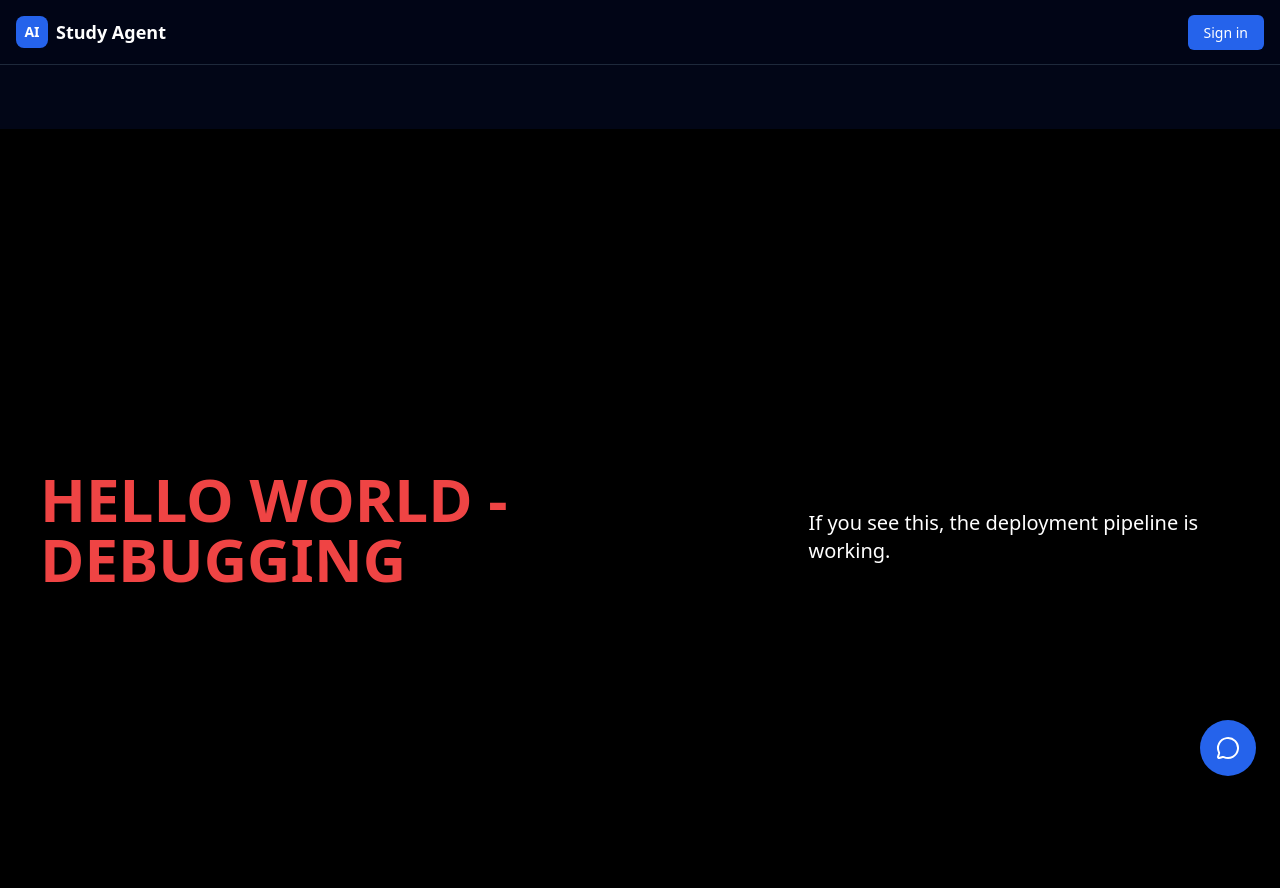
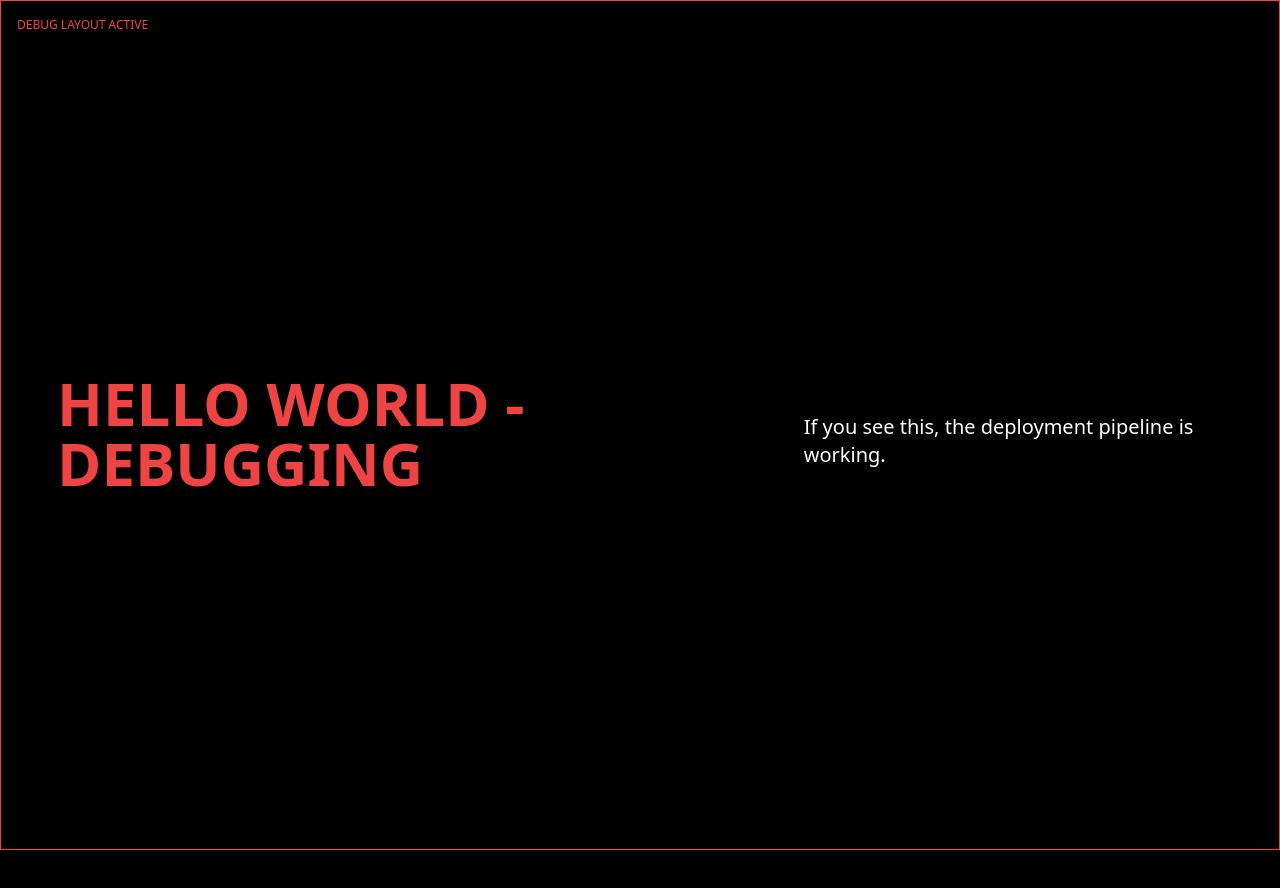
Before and after one commit to youshi-kanda/AIStudy_Agent, a Next.js app: page / in a window 1280 px wide. Shown: the top 888 px of the page. After the commit the page ends 850 px from the top, so only its background shows below. Built offline with nearby package versions, Linux system fonts and the light colour scheme.

Commit message:
feat: デバッグレイアウトを導入し、不要なコンポーネントとフォントのインポートを削除

```diff
--- a/app/layout.tsx
+++ b/app/layout.tsx
@@ -1,39 +1,22 @@
-import type { Metadata } from "next";
-import { Geist, Geist_Mono } from "next/font/google";
 import "./globals.css";
-import { ChatWindow } from "@/components/chat/ChatWindow";
-import Header from "@/components/layout/Header";
 
-const geistSans = Geist({
-  variable: "--font-geist-sans",
-  subsets: ["latin"],
-});
-
-const geistMono = Geist_Mono({
-  variable: "--font-geist-mono",
-  subsets: ["latin"],
-});
-
-export const metadata: Metadata = {
-  title: "AI Study Agent",
-  description: "Learn AI interactively",
+export const metadata = {
+  title: "Debug Layout",
+  description: "Debugging",
 };
 
 export default function RootLayout({
   children,
-}: Readonly<{
+}: {
   children: React.ReactNode;
-}>) {
+}) {
   return (
     <html lang="en">
-      <body
-        className={`${geistSans.variable} ${geistMono.variable} antialiased`}
-      >
-        <Header />
-        <main className="min-h-screen pt-16">
+      <body className="bg-black text-white">
+        <div className="border border-red-500 p-4">
+          <h1 className="text-xs text-red-500">DEBUG LAYOUT ACTIVE</h1>
           {children}
-        </main>
-        <ChatWindow />
+        </div>
       </body>
     </html>
   );
```
